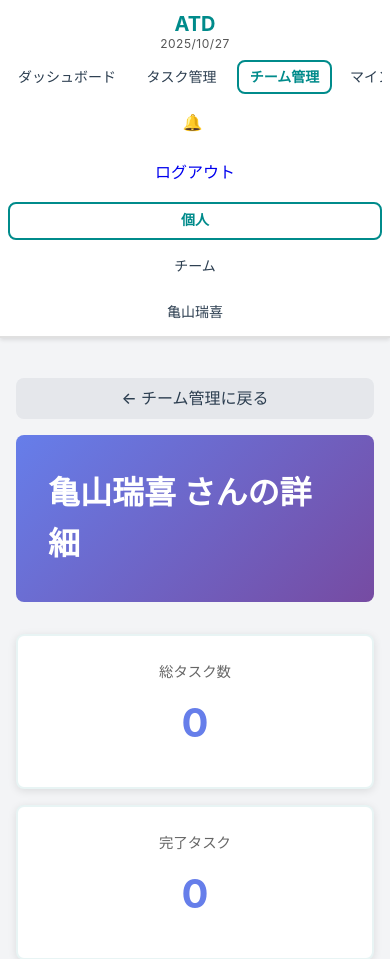
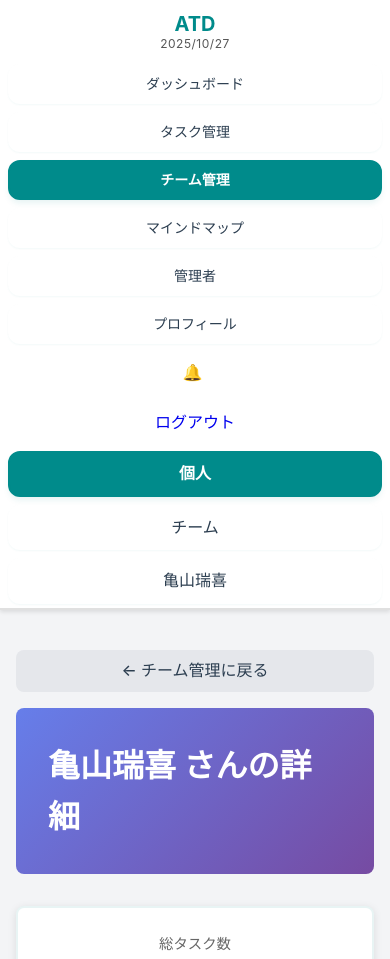
Before and after one commit to 32kikameyama-wq/ATD, a Flask app: page /member/1/detail in a window 390 px wide. Shown: the top 959 px of the page. Run offline with Flask 3, Linux system fonts and the light colour scheme; a user stored in the database is signed in; data that the repository does not hold is empty.

Commit message:
モバイルナビとカード配置を再調整

```diff
--- a/static/css/style.css
+++ b/static/css/style.css
@@ -1672,35 +1672,53 @@ input[type="date"]::-webkit-datetime-edit-text {
 
     .navbar-menu {
         width: 100%;
-        overflow-x: auto;
-        justify-content: flex-start;
+        display: grid;
+        grid-template-columns: 1fr;
         gap: var(--spacing-sm);
-        scrollbar-width: thin;
+        margin-top: var(--spacing-xs);
     }
 
     .navbar-item {
-        flex: 1 0 auto;
-        min-width: 100px;
-        height: auto;
-        font-size: var(--font-size-sm);
-        padding: var(--spacing-xs) var(--spacing-sm);
-        border-radius: var(--border-radius);
+        min-width: 100%;
+        width: 100%;
+        padding: var(--spacing-sm) var(--spacing-md);
+        font-size: var(--font-size-base);
+        border-radius: var(--border-radius-lg);
+        background: white;
+        box-shadow: var(--shadow-sm);
+    }
+
+    .navbar-item.active {
+        background: var(--primary-color);
+        color: #fff;
+        border-color: var(--primary-color);
+        box-shadow: var(--shadow-md);
     }
 
     .user-controls {
         width: 100%;
-        justify-content: space-between;
+        display: flex;
+        flex-direction: column;
         gap: var(--spacing-sm);
-        flex-wrap: wrap;
         margin-left: 0;
     }
 
     .user-control {
-        flex: 1 1 calc(50% - var(--spacing-sm));
-        min-width: 120px;
-        height: 38px;
-        font-size: var(--font-size-sm);
-        border-radius: var(--border-radius);
+        width: 100%;
+        min-width: 100%;
+        height: 44px;
+        font-size: var(--font-size-base);
+        border-radius: var(--border-radius-lg);
+        background: white;
+        box-shadow: var(--shadow-sm);
+    }
+
+    .user-control.active.personal-mode,
+    .user-control.active.team-mode {
+        background: var(--primary-color);
+        color: #fff;
+        border-color: var(--primary-color);
+        box-shadow: var(--shadow-md);
     }
 
     .container {
@@ -1750,6 +1768,13 @@ input[type="date"]::-webkit-datetime-edit-text {
         display: grid;
         grid-template-columns: 1fr;
         gap: var(--spacing-md);
+        height: auto;
+        min-height: auto;
+    }
+
+    .dashboard-grid .card,
+    .team-grid .card {
+        height: auto;
     }
 
     .summary-cards,
@@ -1814,12 +1839,13 @@ input[type="date"]::-webkit-datetime-edit-text {
     }
 
     .navbar-item {
-        min-width: 95px;
+        font-size: var(--font-size-sm);
     }
 
     .user-control {
         flex-basis: 100%;
         min-width: 100%;
+        font-size: var(--font-size-base);
     }
 
     .container {
```
